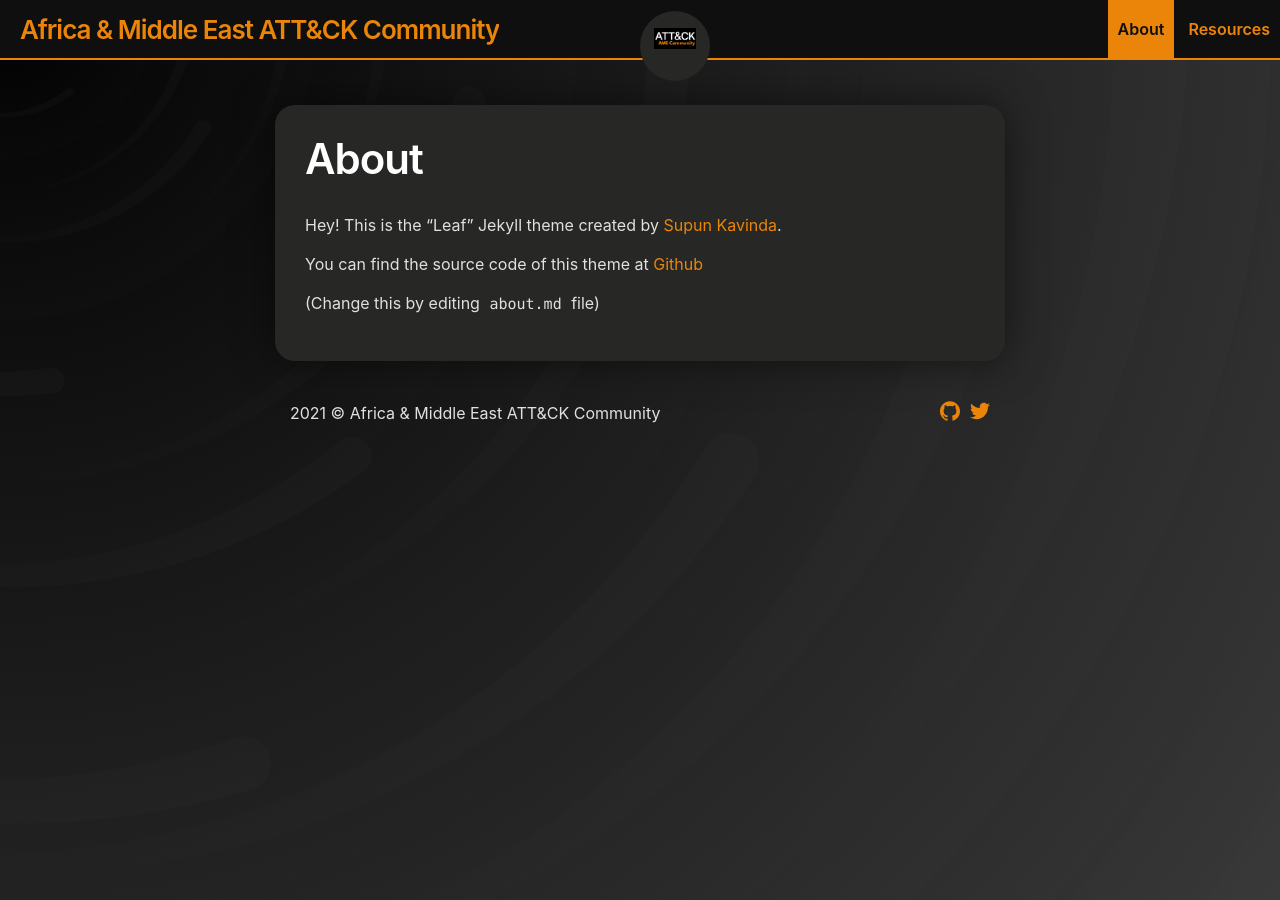
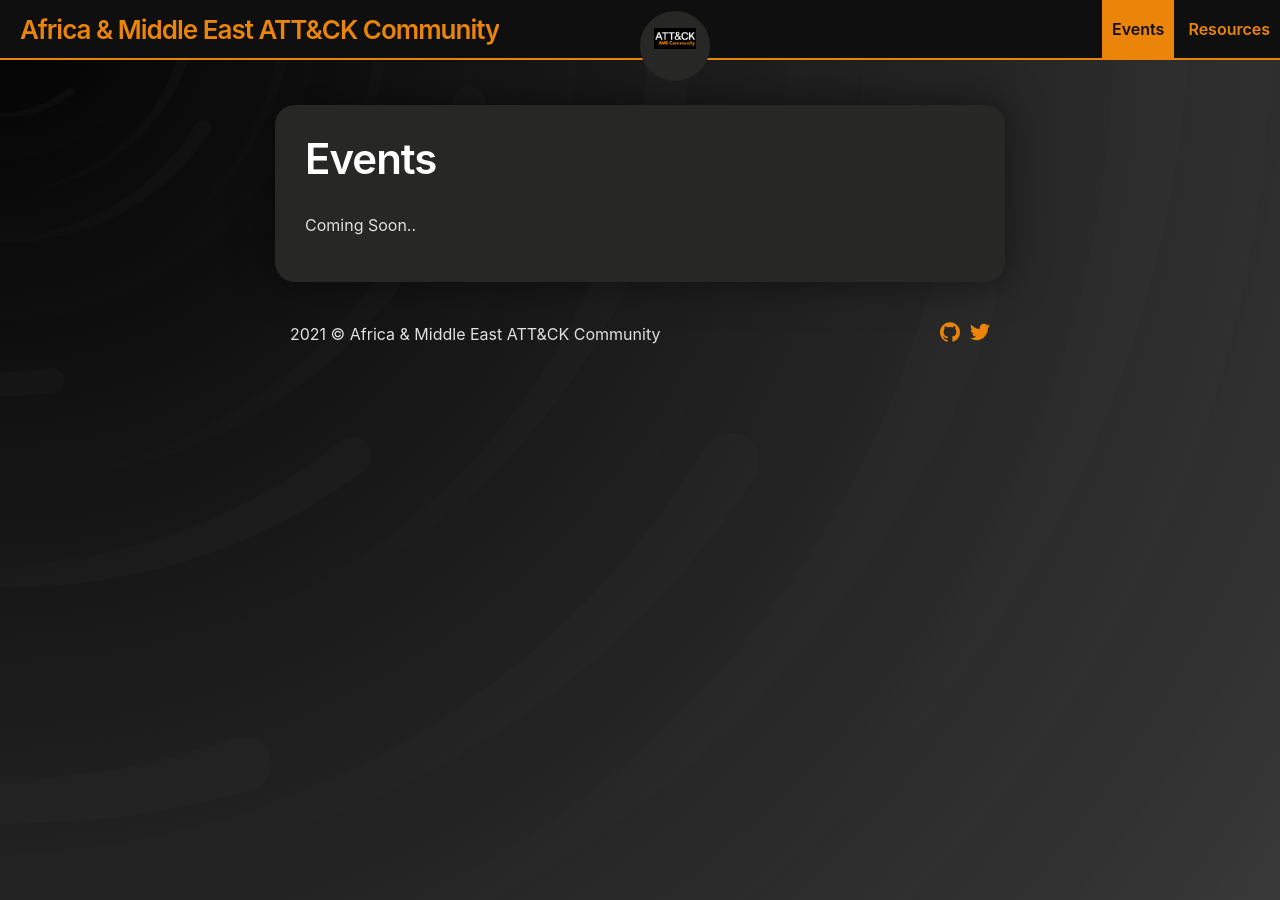
Before and after one commit to bluzr/attackcommunity.github.io, a Jekyll site: the page built from about.md, in a window 1280 px wide. Built offline with Jekyll 4.4.1, drawn with Linux system fonts in a browser that asks for light colours.

Commit message:
Update about.md

```diff
--- a/about.md
+++ b/about.md
@@ -1,10 +1,6 @@
 ---
-title: About
+title: Events
 layout: page
 ---
 
-Hey! This is the "Leaf" Jekyll theme created by <a rel="me" target="_blank" href="https://twitter.com/_SupunKavinda">Supun Kavinda</a>.
-
-You can find the source code of this theme at <a href="https://github.com/SupunKavinda/jekyll-theme-leaf">Github</a>
-
-(Change this by editing `about.md` file)
+Coming Soon..
```
